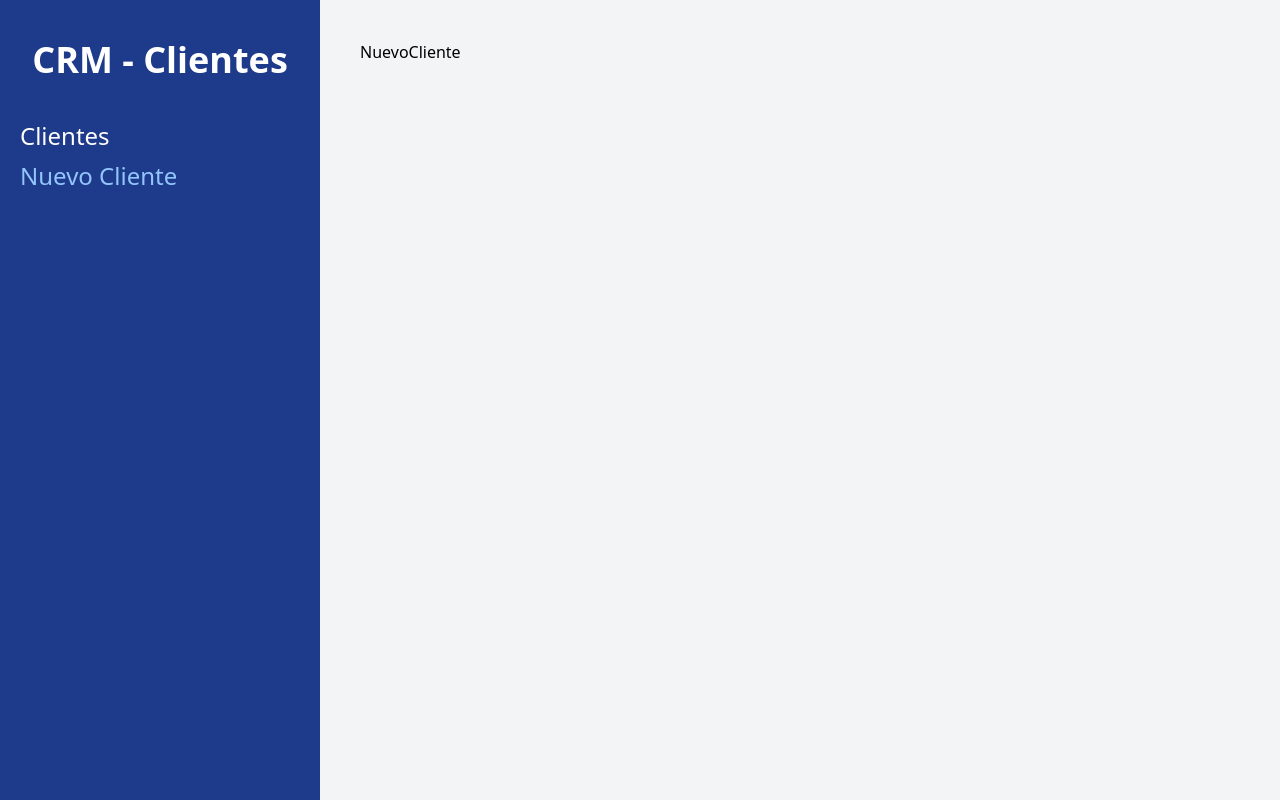
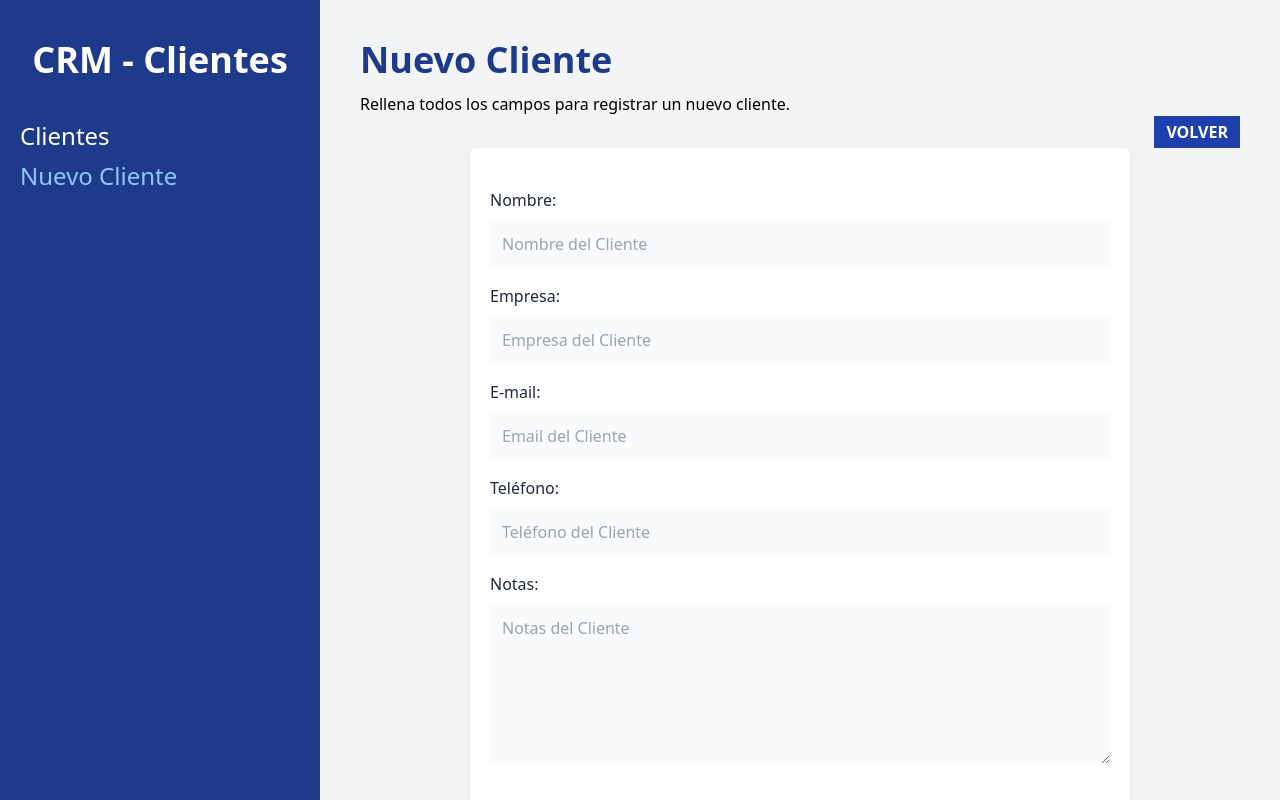
Before and after one commit to LntSpeirs/AdministradorClientesCRM, a React (Vite) app: page /clientes/nuevo in a window 1280 px wide. Built offline with nearby package versions, Linux system fonts and the light colour scheme.

Commit message:
Ventana error personalizada

```diff
--- /dev/null
+++ b/db.json
@@ -0,0 +1,39 @@
+{
+    "clientes": [
+        {
+            "id": 1,
+            "nombre": "Juan",
+            "telefono": 102013313,
+            "email": "juan@juan.com",
+            "empresa": "Codigo Con Juan"
+        },
+        {
+            "id": 2,
+            "nombre": "Karen",
+            "telefono": 138198313,
+            "email": "karen@juan.com",
+            "empresa": "Codigo Con Juan"
+        },
+        {
+            "id": 3,
+            "nombre": "Josue",
+            "telefono": 31983913,
+            "email": "josue@juan.com",
+            "empresa": "Codigo Con Juan"
+        },
+        {
+            "id": 4,
+            "nombre": "Miguel",
+            "telefono": 319381983,
+            "email": "miguel@juan.com",
+            "empresa": "Codigo Con Juan"
+        },
+        {
+            "id": 5,
+            "nombre": "Pedro",
+            "telefono": 1398198938,
+            "email": "pedro@juan.com",
+            "empresa": "Codigo Con Juan"
+        }
+    ]
+}
--- /dev/null
+++ b/src/components/Error.jsx
@@ -0,0 +1,9 @@
+function Error({ children }) {
+    return (
+        <div className="text-center my-4 bg-red-600 text-white font-bold p-3 uppercase">
+            {children}
+        </div>
+    );
+}
+
+export default Error;
--- /dev/null
+++ b/src/components/ErrorPage.jsx
@@ -0,0 +1,12 @@
+import {useRouteError} from 'react-router-dom'
+
+export default function ErrorPage() {
+  const error = useRouteError()
+  console.log(error)
+  return (
+    <div className='space-y-8'>
+      <h1 className='text-center text-6xl font-extrabold mt-20 text-blue-900'>CRM - CLIENTES</h1>
+      <p className='text-center'>{error.message}</p>
+    </div>
+  )
+}
--- /dev/null
+++ b/src/components/Formulario.jsx
@@ -0,0 +1,72 @@
+const Formulario = ({ cliente }) => {
+    return (
+        <>
+            <div className="mb-4">
+                <label className="text-gray-800" htmlFor="nombre">
+                    Nombre:
+                </label>
+                <input
+                    id="nombre"
+                    type="text"
+                    className="mt-2 block w-full p-3 bg-gray-50"
+                    placeholder="Nombre del Cliente"
+                    name="nombre"
+                />
+            </div>
+            <div className="mb-4">
+                <label className="text-gray-800" htmlFor="empresa">
+                    Empresa:
+                </label>
+                <input
+                    id="empresa"
+                    type="text"
+                    className="mt-2 block w-full p-3 bg-gray-50"
+                    placeholder="Empresa del Cliente"
+                    name="empresa"
+                />
+            </div>
+
+            <div className="mb-4">
+                <label className="text-gray-800" htmlFor="email">
+                    E-mail:
+                </label>
+                <input
+                    id="email"
+                    type="email"
+                    className="mt-2 block w-full p-3 bg-gray-50"
+                    placeholder="Email del Cliente"
+                    name="email"
+                />
+            </div>
+
+            <div className="mb-4">
+                <label className="text-gray-800" htmlFor="telefono">
+                    Teléfono:
+                </label>
+                <input
+                    id="telefono"
+                    type="tel"
+                    className="mt-2 block w-full p-3 bg-gray-50"
+                    placeholder="Teléfono del Cliente"
+                    name="telefono"
+                />
+            </div>
+
+            <div className="mb-4">
+                <label className="text-gray-800" htmlFor="notas">
+                    Notas:
+                </label>
+                <textarea
+                    as="textarea"
+                    id="notas"
+                    type="text"
+                    className="mt-2 block w-full p-3 bg-gray-50 h-40 align-self"
+                    placeholder="Notas del Cliente"
+                    name="notas"
+                />
+            </div>
+        </>
+    );
+};
+
+export default Formulario;
--- /dev/null
+++ b/src/data/clientes.js
@@ -0,0 +1,6 @@
+export async function obtenerClientes () {
+  console.log(import.meta.env.VITE_API_URL)
+  const respuesta = await fetch(import.meta.env.VITE_API_URL)
+  const resultado = await respuesta.json()
+  return resultado
+}
--- a/src/main.jsx
+++ b/src/main.jsx
@@ -3,8 +3,11 @@
 import "./index.css";
 import { createBrowserRouter, RouterProvider } from "react-router-dom";
 import Layout from "./components/Layout";
-import NuevoCliente from "./pages/NuevoCliente";
+import NuevoCliente, {
+    action as nuevoClienteAction,
+} from "./pages/NuevoCliente";
 import Index, { loader as clientesLoader } from "./pages/Index";
+import ErrorPage from "./components/ErrorPage";
 
 const router = createBrowserRouter([
     {
@@ -15,10 +18,12 @@
                 index: true,
                 element: <Index />,
                 loader: clientesLoader,
+                errorElement: <ErrorPage/>
             },
             {
                 path: "/clientes/nuevo",
                 element: <NuevoCliente />,
+                action:nuevoClienteAction
             },
         ],
     },
--- a/src/pages/Index.jsx
+++ b/src/pages/Index.jsx
@@ -1,46 +1,11 @@
 import { useLoaderData } from "react-router-dom";
 import Cliente from "../components/Cliente";
+import { obtenerClientes } from "../data/clientes";
 
 //Es una funcion que se ejecuta cuando el componente carga, es ideal para cargar un state o para consultar una API, para mostrar algo en el componente
 export function loader() {
-    const clientes = [
-        {
-            id: 1,
-            nombre: "Juan",
-            telefono: 102013313,
-            email: "juan@juan.com",
-            empresa: "Codigo Con Juan",
-        },
-        {
-            id: 2,
-            nombre: "Karen",
-            telefono: 138198313,
-            email: "karen@juan.com",
-            empresa: "Codigo Con Juan",
-        },
-        {
-            id: 3,
-            nombre: "Josue",
-            telefono: 31983913,
-            email: "josue@juan.com",
-            empresa: "Codigo Con Juan",
-        },
-        {
-            id: 4,
-            nombre: "Miguel",
-            telefono: 319381983,
-            email: "miguel@juan.com",
-            empresa: "Codigo Con Juan",
-        },
-        {
-            id: 5,
-            nombre: "Pedro",
-            telefono: 1398198938,
-            email: "pedro@juan.com",
-            empresa: "Codigo Con Juan",
-        },
-    ];
-    return clientes;
+    const clientes = obtenerClientes()
+    return clientes
 }
 
 function Index() {
@@ -48,7 +13,7 @@
     //console.log(datos);
     return (
         <>
-            <div className="font-black text-4xl text-blue-900">Clientes</div>
+            <h1 className="font-black text-4xl text-blue-900">Clientes</h1>
             <p className="mt-3">Administra tus clientes</p>
             {clientes.length ? (
                 <table className="w-full bg-white shadow mt-5 table-auto">
--- a/src/pages/NuevoCliente.jsx
+++ b/src/pages/NuevoCliente.jsx
@@ -1,8 +1,67 @@
+import { useNavigate, Form, useActionData } from "react-router-dom";
+import Formulario from "../components/Formulario";
+import Error from "../components/Error";
+
+export async function action({ request }) {
+    const formData = await request.formData();
+    //console.log(formData.get('nombre'))
+    //console.log(...formData);
+    const datos = Object.fromEntries(formData);
+
+    //Validacion de datos
+    const errores = [];
+    if (Object.values(datos).includes("")) {
+        errores.push("Todos los campos son obligatorios.");
+    }
+
+    //Validar email
+    let regex = new RegExp(
+        "([!#-'*+/-9=?A-Z^-~-]+(.[!#-'*+/-9=?A-Z^-~-]+)*|\"([]!#-[^-~ \t]|(\\[\t -~]))+\")@([!#-'*+/-9=?A-Z^-~-]+(.[!#-'*+/-9=?A-Z^-~-]+)*|[[\t -Z^-~]*])"
+    );
+    if (!regex.test(email)) {
+        errores.push("El Email no es válido.");
+    }
+
+    //Retornar datos si hay errores
+    if (Object.keys(errores).length) {
+        return errores;
+    }
+}
 
 function NuevoCliente() {
-  return (
-    <div>NuevoCliente</div>
-  )
+    const navigate = useNavigate();
+    const errores = useActionData();
+
+    return (
+        <>
+            <h1 className="font-black text-4xl text-blue-900">Nuevo Cliente</h1>
+            <p className="mt-3">
+                Rellena todos los campos para registrar un nuevo cliente.
+            </p>
+
+            <div className="flex justify-end">
+                <button
+                    className="bg-blue-800 text-white px-3 py-1 font-bold uppercase"
+                    onClick={() => navigate(-1)}
+                >
+                    VOLVER
+                </button>
+            </div>
+            <div className="bg-white shadow rounded-md md:w-3/4 mx-auto px-5 py-10 ">
+                {errores?.length &&
+                    errores.map((error, i) => <Error key={i}>{error}</Error>)}
+                <Form method="post" noValidate>
+                    <Formulario />
+
+                    <input
+                        type="submit"
+                        value="Registrar cliente"
+                        className="mt-5 w-full bg-blue-800 p-3 uppercase font-bold text-white text-lg"
+                    />
+                </Form>
+            </div>
+        </>
+    );
 }
 
-export default NuevoCliente
+export default NuevoCliente;
```
Also changed, not shown: src/comandos.txt, 1 other file (tests, documents, lock files or other folders).
